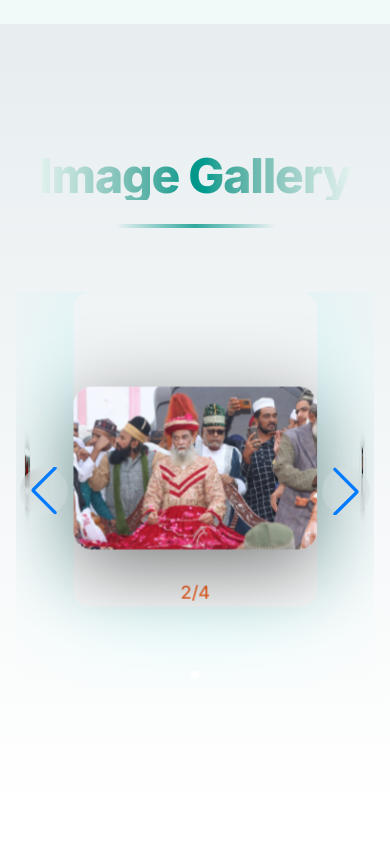
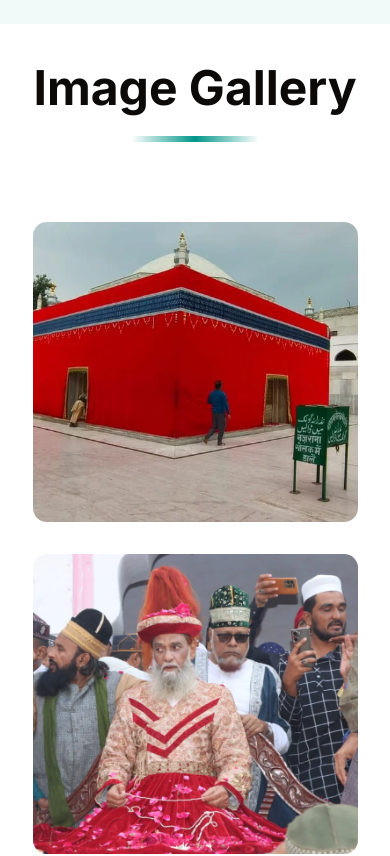
Before and after one commit to Mazhar-54321/qutbul-madar, a Next.js app: page /en in a window 390 px wide. Shown: the part 5720-6576 px from the top of the page. Before the commit the page ends 6535 px from the top, so only its background shows below. Built offline with nearby package versions, Linux system fonts and the light colour scheme; a web font is replaced by a local one.

Commit message:
Changes to image gallery

```diff
--- a/app/[locale]/layout.tsx
+++ b/app/[locale]/layout.tsx
@@ -33,10 +33,11 @@ const scheherazade = Scheherazade_New({
 
 // Locale configuration
 const SUPPORTED_LOCALES = routing.locales;
-const RTL_LOCALES = ["ur", "ur-Latn", "ar", "fa", "he"] as const;
+const RTL_LOCALES = ["ur", "ar"] as const;
 
 // Type-safe locale check
 function isRTLLocale(locale: string): boolean {
+  console.log(RTL_LOCALES.includes(locale as any), "check");
   return RTL_LOCALES.includes(locale as any);
 }
 
--- a/app/[locale]/page.tsx
+++ b/app/[locale]/page.tsx
@@ -53,6 +53,7 @@ import {
 import { cn } from "@/lib/utils";
 import { useRef, useState } from "react";
 import ImageGallerySection from "@/components/sections/ImageGallery";
+import Gallery from "@/components/sections/Gallery";
 
 export default function Home() {
   const t = useTranslations();
@@ -398,7 +399,8 @@ export default function Home() {
       </section>
 
       {/* ================= IMAGE GALLERY WITH REVEAL ================= */}
-      <ImageGallerySection images={images} t={t} />
+      {/* <ImageGallerySection images={images} t={t} /> */}
+      <Gallery t={t} />
     </div>
   );
 }
--- /dev/null
+++ b/components/sections/Gallery.tsx
@@ -0,0 +1,131 @@
+"use client";
+import { ChevronLeft, ChevronRight, X } from "lucide-react";
+import Image from "next/image";
+import React, { useState } from "react";
+import { motion, useScroll, useTransform } from "framer-motion";
+import { Separator } from "../ui/separator";
+
+// Save all images in an array
+const images = [
+  { src: "/images/image1.webp", thumbnail: "/thumb1.jpg" },
+  { src: "/images/image2.webp", thumbnail: "/thumb2.jpg" },
+  { src: "/images/image3.webp", thumbnail: "/thumb1.jpg" },
+  { src: "/images/image4.webp", thumbnail: "/thumb2.jpg" },
+];
+
+const Gallery = ({ t }: any) => {
+  const [galleryImage, setGalleryImage] = useState("/images/image-1.webp");
+  const [showImage, setShowImage] = useState("hidden");
+
+  // Create a function to display next image
+  const [index, setIndex] = useState(0);
+  const nextImage = async () => {
+    if (index + 1 == images.length) {
+      await setIndex(0);
+      setGalleryImage(images[0].src);
+    } else {
+      await setIndex(index + 1);
+      setGalleryImage(images[index + 1].src);
+    }
+  };
+
+  // Create a function to display previous image
+  const prevImage = async () => {
+    if (index == 0) {
+      await setIndex(images.length - 1);
+      setGalleryImage(images[images.length - 1].src);
+    } else {
+      await setIndex(index - 1);
+      setGalleryImage(images[index - 1].src);
+    }
+  };
+
+  return (
+    <div className="w-5/6 mx-auto py-10">
+      <motion.div
+        initial={{ opacity: 0, y: 50 }}
+        whileInView={{ opacity: 1, y: 0 }}
+        viewport={{ once: true }}
+        transition={{ duration: 0.8 }}
+        className="text-center mb-20"
+      >
+        <h2 className="text-5xl sm:text-6xl lg:text-7xl font-bold mb-6">
+          {t("image-gallery")}
+        </h2>
+        <Separator className="w-32 h-1.5 mx-auto bg-gradient-to-r from-transparent via-chart-2 to-transparent" />
+      </motion.div>
+      <div className="grid md:grid-cols-2 lg:grid-cols-3 gap-8 mt-20">
+        {images.map((image, i) => (
+          <div
+            key={i}
+            className="relative w-full h-[300px] overflow-hidden rounded-xl cursor-pointer group"
+            onClick={() => {
+              setShowImage("");
+              setGalleryImage(image.src);
+              setIndex(i);
+            }}
+          >
+            <Image
+              src={image.src}
+              alt={image.thumbnail}
+              fill
+              className="object-cover transition-transform duration-500 group-hover:scale-105"
+              sizes="(max-width: 768px) 100vw, 33vw"
+            />
+          </div>
+        ))}
+      </div>
+
+      {/* Create container for gallery */}
+      <div
+        className={`fixed inset-0 z-50 bg-black/90 flex items-center justify-center ${showImage}`}
+      >
+        {/* Overlay click to close */}
+        <div
+          className="absolute inset-0"
+          onClick={() => setShowImage("hidden")}
+        />
+
+        {/* Close Button */}
+        <button
+          onClick={() => setShowImage("hidden")}
+          className="cursor-pointer absolute top-6 right-6 md:top-10 md:right-10 z-50 bg-white hover:bg-white p-3 rounded-full transition"
+        >
+          <X className="w-6 h-6 md:w-8 md:h-8 text-black" />
+        </button>
+
+        {/* LEFT ARROW */}
+        <button
+          onClick={prevImage}
+          className="absolute left-4 md:left-10 z-50 bg-white/10 hover:bg-white/20 backdrop-blur-md p-3 rounded-full transition"
+        >
+          <ChevronLeft className="w-8 h-8 md:w-10 md:h-10 text-white" />
+        </button>
+
+        {/* IMAGE */}
+        <div className="relative w-full max-w-5xl px-4 z-40">
+          <div className="relative w-full aspect-[16/9]">
+            <Image
+              src={galleryImage}
+              alt="Gallery Image"
+              fill
+              className="object-contain rounded-3xl"
+              sizes="100vw"
+              priority
+            />
+          </div>
+        </div>
+
+        {/* RIGHT ARROW */}
+        <button
+          onClick={nextImage}
+          className="absolute right-4 md:right-10 z-50 bg-white/10 hover:bg-white/20 backdrop-blur-md p-3 rounded-full transition"
+        >
+          <ChevronRight className="w-8 h-8 md:w-10 md:h-10 text-white" />
+        </button>
+      </div>
+    </div>
+  );
+};
+
+export default Gallery;
```
